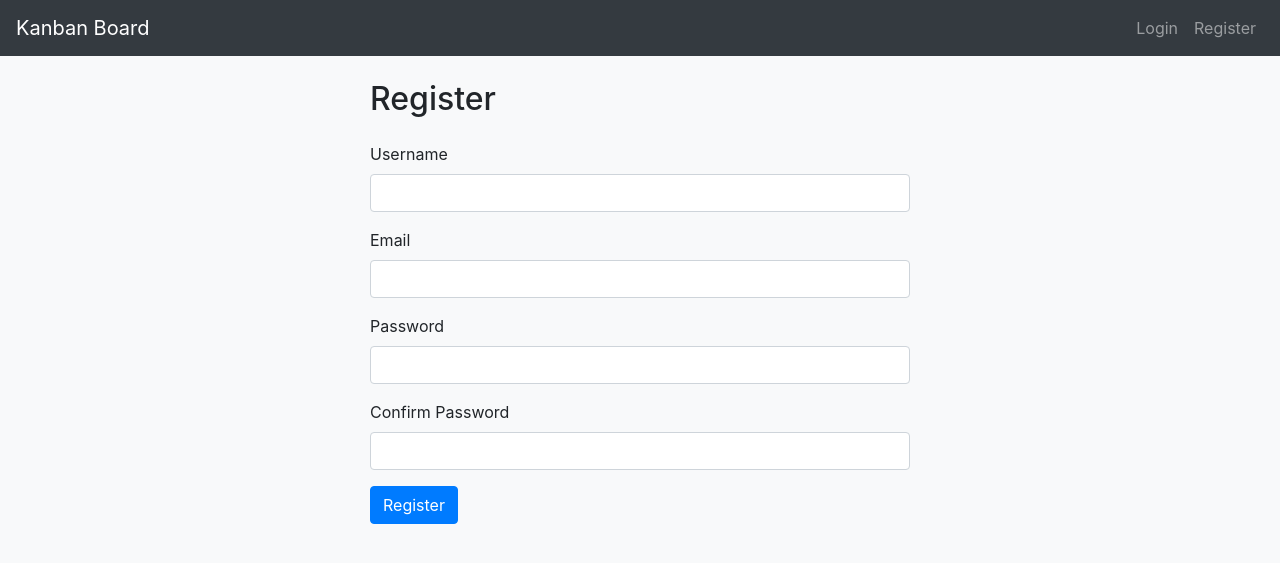
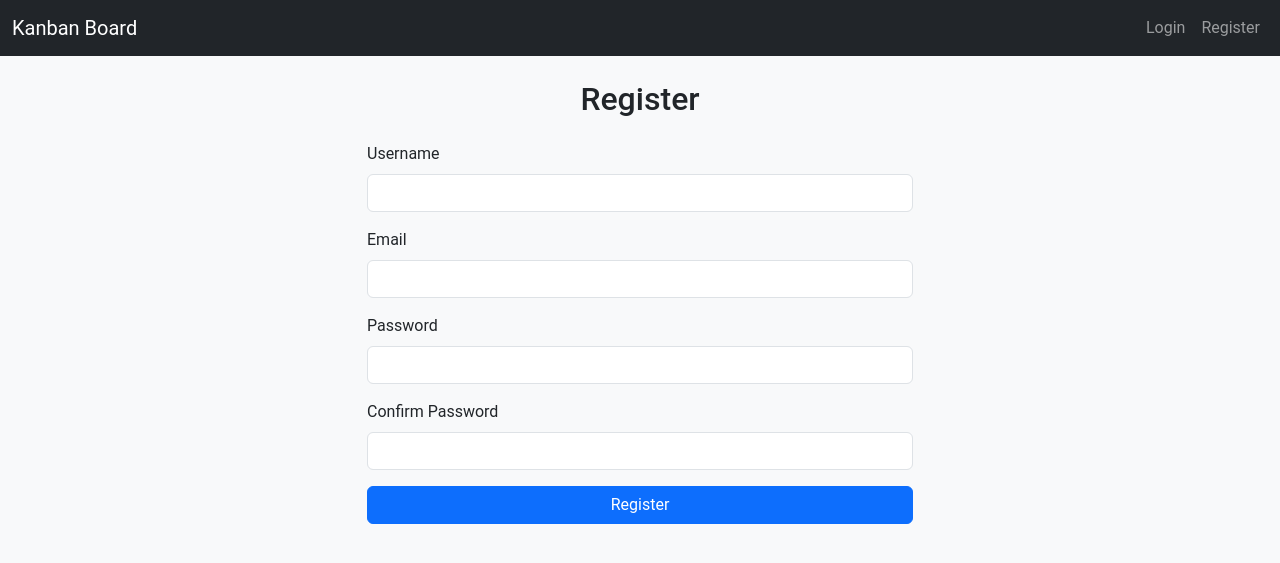
Before and after one commit to dimatayper/Kanban, a Flask app: page /register in a window 1280 px wide. Shown: the top 563 px of the page. Run offline with Flask 3, Linux system fonts and the light colour scheme; some libraries are stand-ins or nearby versions.

Commit message:
Update UI

```diff
--- a/app/static/css/styles.css
+++ b/app/static/css/styles.css
@@ -1,10 +1,16 @@
 body {
     background-color: #f8f9fa;
+    font-family: 'Roboto', sans-serif;
+}
+
+.navbar {
+    margin-bottom: 20px;
 }
 
 .kanban-board {
     display: flex;
     justify-content: space-around;
+    gap: 20px;
 }
 
 .kanban-column {
@@ -28,6 +34,11 @@ body {
     margin-bottom: 10px;
     padding: 10px;
     cursor: move;
+    transition: background-color 0.3s ease;
+}
+
+.kanban-task:hover {
+    background-color: #f1f1f1;
 }
 
 .hide {
@@ -37,3 +48,13 @@ body {
 .drag-over {
     border: 2px dashed #007bff;
 }
+
+.modal-body {
+    max-height: 400px;
+    overflow-y: auto;
+}
+
+.btn-block {
+    display: block;
+    width: 100%;
+}
--- a/app/templates/base.html
+++ b/app/templates/base.html
@@ -4,17 +4,18 @@
     <meta charset="UTF-8">
     <meta name="viewport" content="width=device-width, initial-scale=1.0">
     <title>Kanban Board</title>
-    <link rel="stylesheet" href="https://stackpath.bootstrapcdn.com/bootstrap/4.5.2/css/bootstrap.min.css">
+    <link href="https://cdn.jsdelivr.net/npm/bootstrap@5.3.0/dist/css/bootstrap.min.css" rel="stylesheet">
     <link rel="stylesheet" href="{{ url_for('static', filename='css/styles.css') }}">
 </head>
 <body>
     <nav class="navbar navbar-expand-lg navbar-dark bg-dark">
+        <div class="container-fluid">
             <a class="navbar-brand" href="{{ url_for('main.dashboard') }}">Kanban Board</a>
-        <button class="navbar-toggler" type="button" data-toggle="collapse" data-target="#navbarNav" aria-controls="navbarNav" aria-expanded="false" aria-label="Toggle navigation">
+            <button class="navbar-toggler" type="button" data-bs-toggle="collapse" data-bs-target="#navbarNav" aria-controls="navbarNav" aria-expanded="false" aria-label="Toggle navigation">
                 <span class="navbar-toggler-icon"></span>
             </button>
             <div class="collapse navbar-collapse" id="navbarNav">
-            <ul class="navbar-nav ml-auto">
+                <ul class="navbar-nav ms-auto">
                     {% if current_user.is_authenticated %}
                         <li class="nav-item">
                             <a class="nav-link" href="{{ url_for('main.dashboard') }}">Dashboard</a>
@@ -32,6 +33,7 @@
                     {% endif %}
                 </ul>
             </div>
+        </div>
     </nav>
     <div class="container mt-4">
         {% with messages = get_flashed_messages() %}
@@ -43,8 +45,8 @@
         {% endwith %}
         {% block content %}{% endblock %}
     </div>
-    <script src="https://code.jquery.com/jquery-3.5.1.slim.min.js"></script>
-    <script src="https://cdn.jsdelivr.net/npm/@popperjs/core@2.5.4/dist/umd/popper.min.js"></script>
-    <script src="https://stackpath.bootstrapcdn.com/bootstrap/4.5.2/js/bootstrap.min.js"></script>
+    <script src="https://code.jquery.com/jquery-3.6.0.min.js"></script>
+    <script src="https://cdn.jsdelivr.net/npm/@popperjs/core@2.11.6/dist/umd/popper.min.js"></script>
+    <script src="https://cdn.jsdelivr.net/npm/bootstrap@5.3.0/dist/js/bootstrap.min.js"></script>
 </body>
 </html>
--- a/app/templates/register.html
+++ b/app/templates/register.html
@@ -3,27 +3,27 @@
 {% block content %}
     <div class="row justify-content-center">
         <div class="col-md-6">
-            <h2 class="mb-4">Register</h2>
+            <h2 class="mb-4 text-center">Register</h2>
             <form method="POST" action="{{ url_for('main.register') }}">
                 {{ form.hidden_tag() }}
-                <div class="form-group">
+                <div class="mb-3">
                     {{ form.username.label(class="form-label") }}
                     {{ form.username(class="form-control") }}
                 </div>
-                <div class="form-group">
+                <div class="mb-3">
                     {{ form.email.label(class="form-label") }}
                     {{ form.email(class="form-control") }}
                 </div>
-                <div class="form-group">
+                <div class="mb-3">
                     {{ form.password.label(class="form-label") }}
                     {{ form.password(class="form-control") }}
                 </div>
-                <div class="form-group">
+                <div class="mb-3">
                     {{ form.confirm_password.label(class="form-label") }}
                     {{ form.confirm_password(class="form-control") }}
                 </div>
-                <div class="form-group">
-                    {{ form.submit(class="btn btn-primary") }}
+                <div class="d-grid">
+                    {{ form.submit(class="btn btn-primary btn-block") }}
                 </div>
             </form>
         </div>
```
Also changed, not shown: app/templates/dashboard.html (+8 -10 lines), app/templates/login.html (+5 -5 lines), app/templates/project.html (+8 -12 lines). Lines whose indentation alone changed are shown as unchanged.
